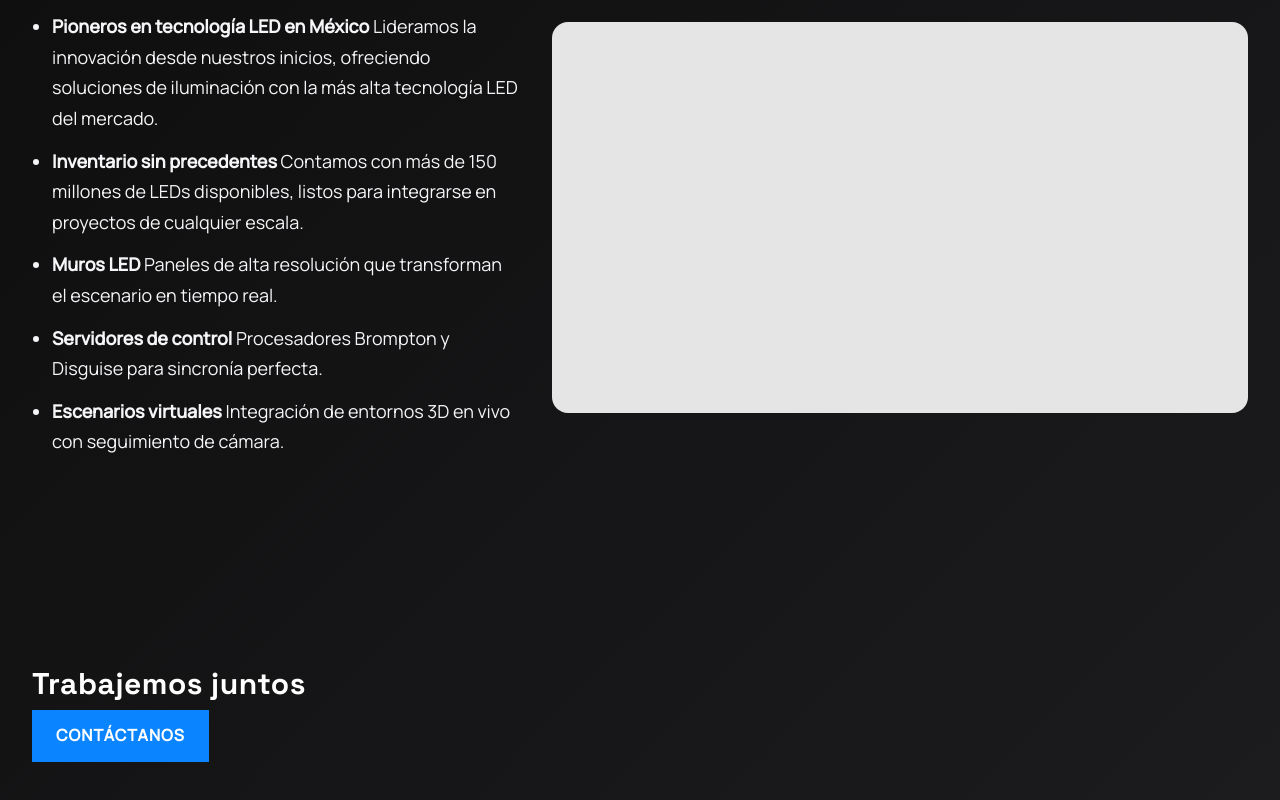
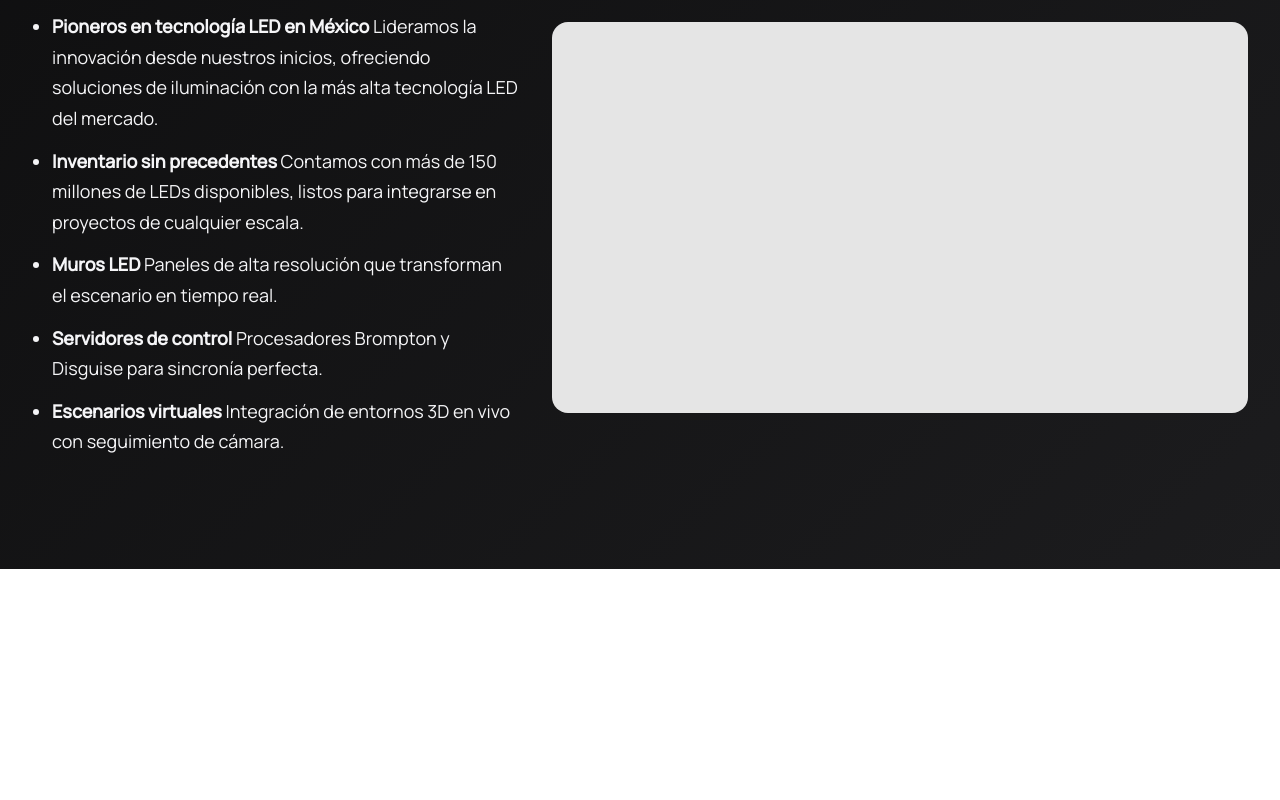
Before and after one commit to Jamon1405/Reto90Dias, a Next.js app: page /servicios in a window 1280 px wide. Shown: the part 2408-3208 px from the top of the page. After the commit the page ends 2977 px from the top, so only its background shows below. Built offline with nearby package versions, Linux system fonts and the light colour scheme.

Commit message:
chore: remove services page prefooter

```diff
--- a/src/components/ServiciosProduccion.js
+++ b/src/components/ServiciosProduccion.js
@@ -356,22 +356,6 @@ export default function ServiciosProduccion({ lang = 'es' }) {
         );
       })}
 
-      {/* CTA FINAL */}
-      <section className="section">
-        <div className="grid">
-          <div className="txt">
-            <h3 className="h2">
-              {lang === 'es' ? 'Trabajemos juntos' : "Let's work together"}
-            </h3>
-            <Link
-              href={lang === 'es' ? '/contacto' : '/en/contact'}
-              className="button"
-            >
-              {lang === 'es' ? 'Contáctanos' : 'Contact us'}
-            </Link>
-          </div>
-        </div>
-      </section>
     </section>
   );
 }
```
